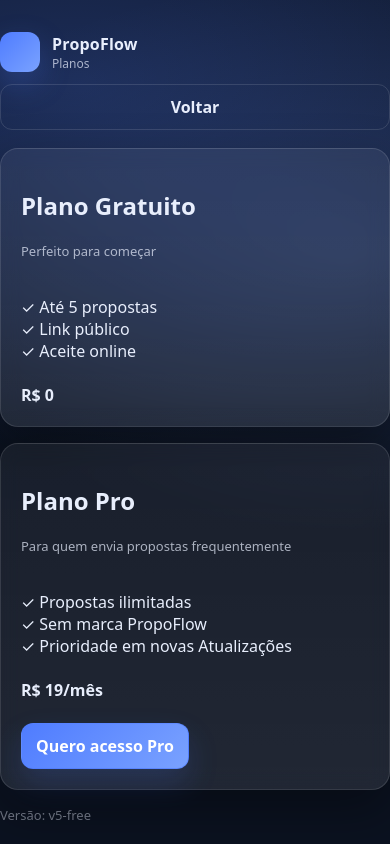
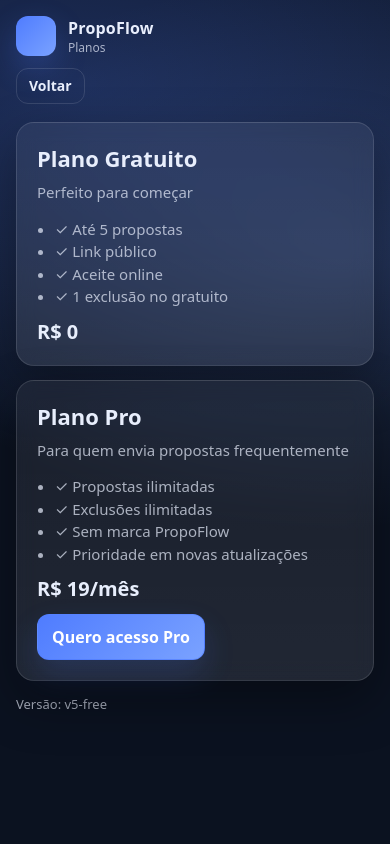
Before and after one commit to guilhermenevesric-ux/Propoflow, a FastAPI app: page /pricing in a window 390 px wide. Run offline with FastAPI, Linux system fonts and the light colour scheme.

Commit message:
Fix pricing mobile and remove stray blocks

```diff
--- a/static/style.css
+++ b/static/style.css
@@ -343,36 +304,33 @@
   padding: 18px;
 }
 
-@media (max-width: 1050px){
+.pricing-card .price{
+  margin-top: 10px;
+  font-size: 18px;
+  font-weight: 800;
+}
+
+/* Mobile */
+@media (max-width: 720px){
   .pricing-grid{
-    grid-template-columns: 1fr;
+    grid-template-columns: 1fr; /* 1 coluna no celular */
   }
 
   .pricing-card{
     padding: 20px;
   }
 
-  .pricing-card h2,
-  .pricing-card h3{
-    font-size: 20px;
-    line-height: 1.2;
+  .pricing-card .h2{
+    font-size: 22px;
   }
 
-  .pricing-card p,
+  .pricing-card .small,
   .pricing-card li{
     font-size: 15px;
-    line-height: 1.45;
+    line-height: 1.5;
   }
 
   .pricing-card .price{
-    font-size: 18px;
-    font-weight: 800;
-  }
-
-  /* Se alguma caixinha “sobrou” e aparecer só no pricing, esconde */
-  .pricing-page .pill,
-  .pricing-page .filters,
-  .pricing-page .mobile-list{
-    display: none !important;
+    font-size: 20px;
   }
 }
--- a/templates/pricing.html
+++ b/templates/pricing.html
@@ -3,15 +3,15 @@
 <head>
   <meta charset="utf-8">
   <title>PropoFlow • Planos</title>
-<link rel="stylesheet" href="/static/style.css?v=6">
+
+  <!-- Anti-cache (importante no celular) -->
+  <link rel="stylesheet" href="/static/style.css?v=1001">
+
+  <meta name="viewport" content="width=device-width, initial-scale=1">
 </head>
+
 <body>
-
   <div class="container">
-    <div class="pricing-grid">
-  </div>
-</div>
-
     <div class="nav">
       <div class="brand">
         <div class="logo"></div>
@@ -21,72 +21,48 @@
         </div>
       </div>
 
-<a class="btn btn-ghost" href="/">Voltar</a>
-
+      <div class="actions">
+        <a class="btn btn-ghost" href="/dashboard">Voltar</a>
+      </div>
     </div>
 
-<div class="grid-2">
+    <div class="pricing-grid">
+      <div class="card pricing-card">
+        <h2 class="h2">Plano Gratuito</h2>
+        <p class="small">Perfeito para começar</p>
 
-<div class="card">
+        <ul class="small" style="margin: 10px 0 0; padding-left: 18px;">
+          <li>✓ Até 5 propostas</li>
+          <li>✓ Link público</li>
+          <li>✓ Aceite online</li>
+          <li>✓ 1 exclusão no gratuito</li>
+        </ul>
 
-<h2>Plano Gratuito</h2>
-
-<p class="small">
-Perfeito para começar
-</p>
-
-<br>
-
-✓ Até 5 propostas
-<br>
-✓ Link público
-<br>
-✓ Aceite online
-
-<br><br>
-
-<b>R$ 0</b>
-
+        <div class="price">R$ 0</div>
       </div>
 
+      <div class="card pricing-card">
+        <h2 class="h2">Plano Pro</h2>
+        <p class="small">Para quem envia propostas frequentemente</p>
 
-<div class="card">
+        <ul class="small" style="margin: 10px 0 0; padding-left: 18px;">
+          <li>✓ Propostas ilimitadas</li>
+          <li>✓ Exclusões ilimitadas</li>
+          <li>✓ Sem marca PropoFlow</li>
+          <li>✓ Prioridade em novas atualizações</li>
+        </ul>
 
-<h2>Plano Pro</h2>
+        <div class="price">R$ 19/mês</div>
 
-<p class="small">
-Para quem envia propostas frequentemente
-</p>
-
-<br>
-
-✓ Propostas ilimitadas
-<br>
-✓ Sem marca PropoFlow
-<br>
-✓ Prioridade em novas Atualizações
-
-<br><br>
-
-<b>R$ 19/mês</b>
-
-<br><br>
-
-<a class="btn"
-href="https://wa.me/13988374962"
-target="_blank">
-
+        <a class="btn" href="#" style="margin-top:12px; display:inline-block;">
           Quero acesso Pro
-
         </a>
-
+      </div>
     </div>
 
-</div>
-
-</div>
-<p class="small" style="opacity:0.6; margin-top:16px;">
+    <p class="small" style="margin-top:14px;">
       Versão: v5-free
     </p>
+  </div>
 </body>
 </html>
```
Also changed, not shown: other parts of static/style.css (+1 -40 lines). Lines whose indentation alone changed are shown as unchanged.
